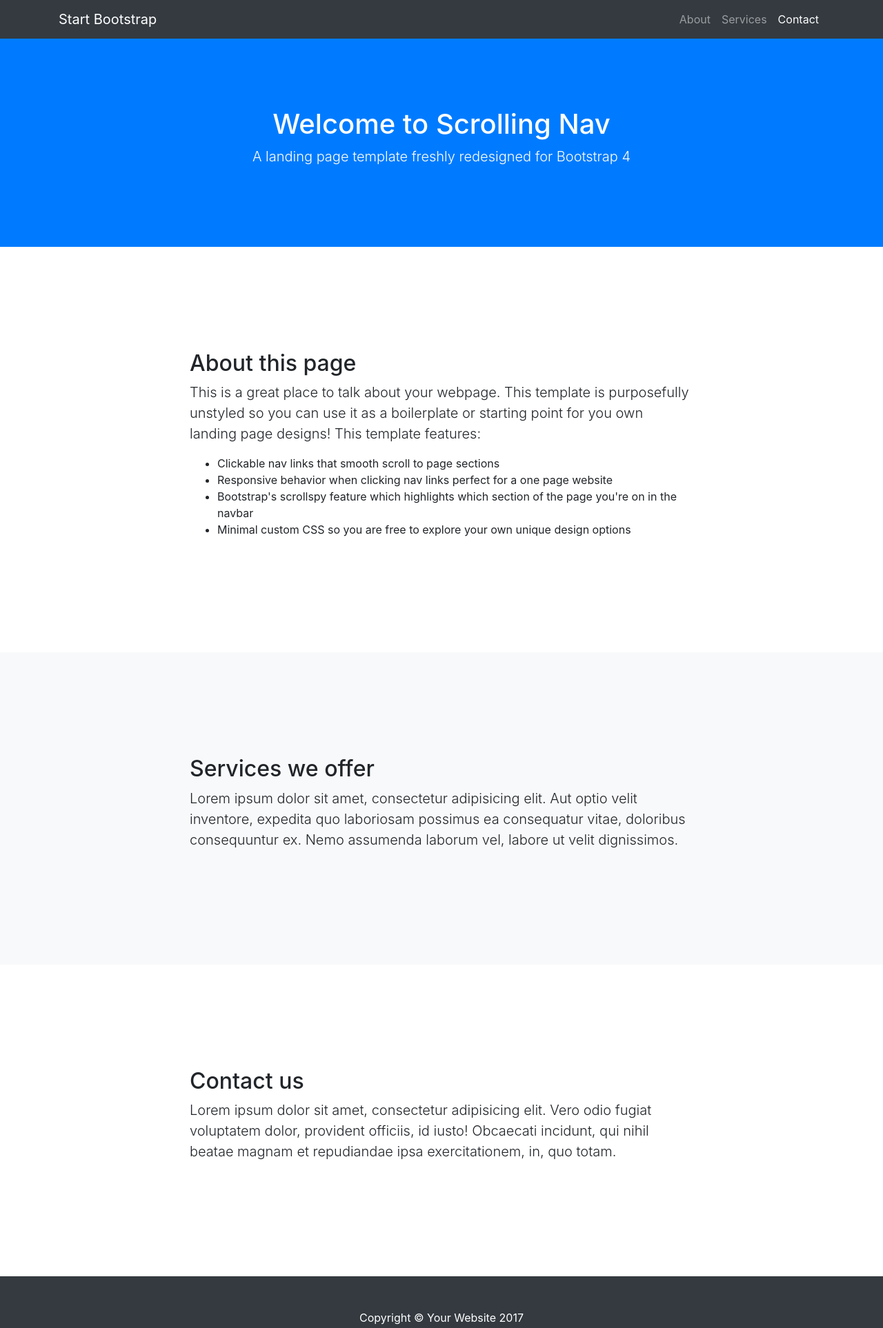
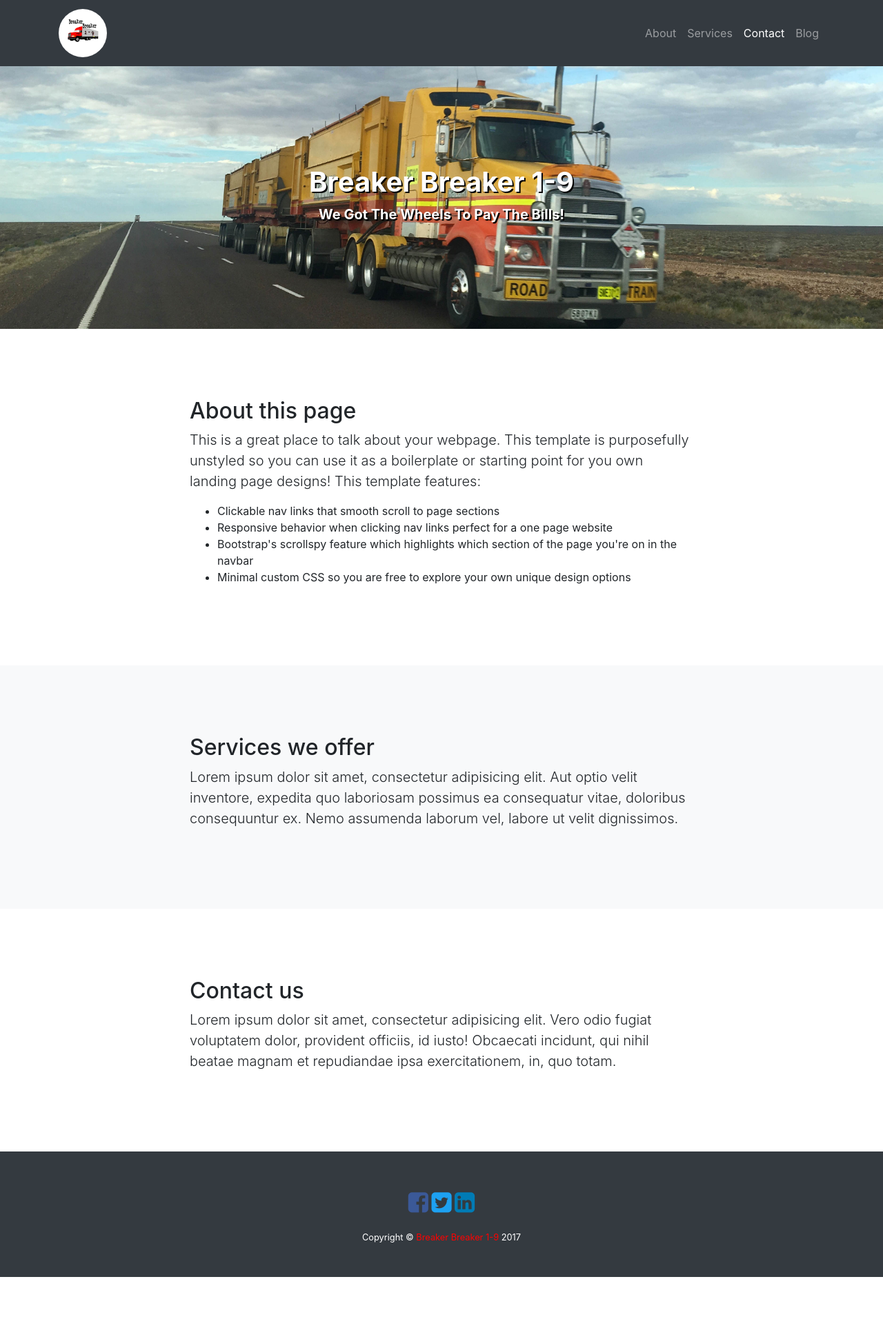
Before and after one commit to McMartyFly/breakerbreaker1-9, a website with bundled scripts: page index.html in a window 1280 px wide. Shown: the whole page at 69% size. After the commit the page ends 1852 px from the top, so only its background shows below. Built offline with nearby package versions, Linux system fonts and the light colour scheme.

Commit message:
adding stuff

```diff
--- a/css/scrolling-nav.css
+++ b/css/scrolling-nav.css
@@ -7,13 +7,105 @@
 header {
   padding: 154px 0 100px;
 }
+header.banner {
+  background: url("../img/truck-train-banner-v2.jpg");
+  background-repeat: no-repeat;
+  background-position: center center;
+  background-attachment: scroll;
+  background-size: cover;
+}
+header.banner .container {
+  position: relative;
+  top: -35px;
+}
+header.banner .container h1,
+header.banner .container p {
+  font-weight: bold;
+  text-shadow: 2px 2px #000;
+}
+
+#mainNav .container .bb19-logo {
+  display: block;
+  width: 70px;
+}
+#mainNav .container .bb19-logo img {
+  border-radius: 35px;
+  height: auto;
+  width: 100%;
+}
 
 @media (min-width: 992px) {
   header {
-    padding: 156px 0 100px;
+    padding: 275px 0 100px;
   }
 }
 
 section {
-  padding: 150px 0;
+  padding: 100px 0;
 }
+
+/*footer styles*/
+footer ul {
+  list-style: none;
+  padding: 0;
+  text-align: center;
+}
+footer ul li {
+  font-size: 34px;
+  display: inline;
+}
+
+/*footer social icon colors and hovers*/
+footer ul li a.fa-facebook-square {
+  color: #3B5998;
+}
+footer ul li a.fa-facebook-square:hover {
+  color: #5a7abf;
+}
+
+footer ul li a.fa-twitter-square {
+  color: #1DA1F2;
+}
+footer ul li a.fa-twitter-square:hover {
+  color: #56b8f5;
+}
+
+footer ul li a.fa-google-plus-square {
+  color: #DB4437;
+}
+footer ul li a.fa-google-plus-square:hover {
+  color: #e37268;
+}
+
+footer ul li a.fa-youtube-square {
+  color: #ff0000;
+}
+footer ul li a.fa-youtube-square:hover {
+  color: #ff4d4d;
+}
+
+footer ul li a.fa-instagram {
+  color: #C32AA3;
+}
+footer ul li a.fa-instagram:hover {
+  color: #db57bf;
+}
+
+footer ul li a.fa-linkedin-square {
+  color: #007BB5;
+}
+footer ul li a.fa-linkedin-square:hover {
+  color: #00aeff;
+}
+
+
+footer ul li a {
+  display: inline-block;
+}
+footer ul li a:hover {
+  text-decoration: none;
+}
+
+footer .brand {
+  color: #ff0000;
+}
--- a/index.html
+++ b/index.html
@@ -8,12 +8,19 @@
     <meta name="description" content="">
     <meta name="author" content="">
 
-    <title>Scrolling Nav - Start Bootstrap Template</title>
+    <title>Breaker Breaker 1-9</title>
+
+    <meta property="og:title" content="Breaker Breaker 1-9" />
+    <meta property="og:url" content="http://www.yourdomain.com" />
+    <meta property="og:type" content="website" />
+    <meta property="og:description" content="Your entertaining and descriptive copy here, if your meta description is good, use it." />
+    <meta property="og:image" content="http://www.yourdomain.com/image-name.jpg" />
 
     <!-- Bootstrap core CSS -->
     <link href="vendor/bootstrap/css/bootstrap.min.css" rel="stylesheet">
 
     <!-- Custom styles for this template -->
+    <link rel="stylesheet" href="https://cdnjs.cloudflare.com/ajax/libs/font-awesome/4.7.0/css/font-awesome.min.css">
     <link href="css/scrolling-nav.css" rel="stylesheet">
 
   </head>
@@ -23,7 +30,9 @@
     <!-- Navigation -->
     <nav class="navbar navbar-expand-lg navbar-dark bg-dark fixed-top" id="mainNav">
       <div class="container">
-        <a class="navbar-brand js-scroll-trigger" href="#page-top">Start Bootstrap</a>
+        <a class="navbar-brand js-scroll-trigger bb19-logo" href="#page-top">
+          <img src="img/bb19-logo.jpg" alt="" />
+        </a>
         <button class="navbar-toggler" type="button" data-toggle="collapse" data-target="#navbarResponsive" aria-controls="navbarResponsive" aria-expanded="false" aria-label="Toggle navigation">
           <span class="navbar-toggler-icon"></span>
         </button>
@@ -38,15 +47,18 @@
             <li class="nav-item">
               <a class="nav-link js-scroll-trigger" href="#contact">Contact</a>
             </li>
+            <li class="nav-item">
+              <a class="nav-link" href="blog/index.html">Blog</a>
+            </li>
           </ul>
         </div>
       </div>
     </nav>
 
-    <header class="bg-primary text-white">
+    <header class="banner text-white">
       <div class="container text-center">
-        <h1>Welcome to Scrolling Nav</h1>
-        <p class="lead">A landing page template freshly redesigned for Bootstrap 4</p>
+        <h1>Breaker Breaker 1-9</h1>
+        <p class="lead">We Got The Wheels To Pay The Bills!</p>
       </div>
     </header>
 
@@ -92,7 +104,15 @@
     <!-- Footer -->
     <footer class="py-5 bg-dark">
       <div class="container">
-        <p class="m-0 text-center text-white">Copyright &copy; Your Website 2017</p>
+        <ul class="social-icons">
+          <li><a href="https://www.facebook.com/bbonenine/" target="_blank" class="fa fa-facebook-square"></a></li>
+          <li><a href="https://twitter.com/i/web/status/832318792357265408" target="_blank" class="fa fa-twitter-square"></a></li>
+          <!-- <li><a href="#" class="fa fa-google-plus-square"></a></li> -->
+          <!-- <li><a href="#" class="fa fa-youtube-square"></a></li> -->
+          <!-- <li><a href="#" class="fa fa-instagram"></a></li> -->
+          <li><a href="https://www.linkedin.com/company/breaker-breaker-19-inc-/" target="_blank" class="fa fa-linkedin-square"></a></li>
+        </ul>
+        <p class="m-0 text-center text-white small">Copyright &copy; <span class="brand">Breaker Breaker 1-9</span> 2017</p>
       </div>
       <!-- /.container -->
     </footer>
```
Also changed, not shown: blog/index.html (added, +1 -0 lines), img/bb19-logo.jpg (added), img/truck-train-banner-v2.jpg (added), img/truck-train-banner.jpg (added), 1 other file.
